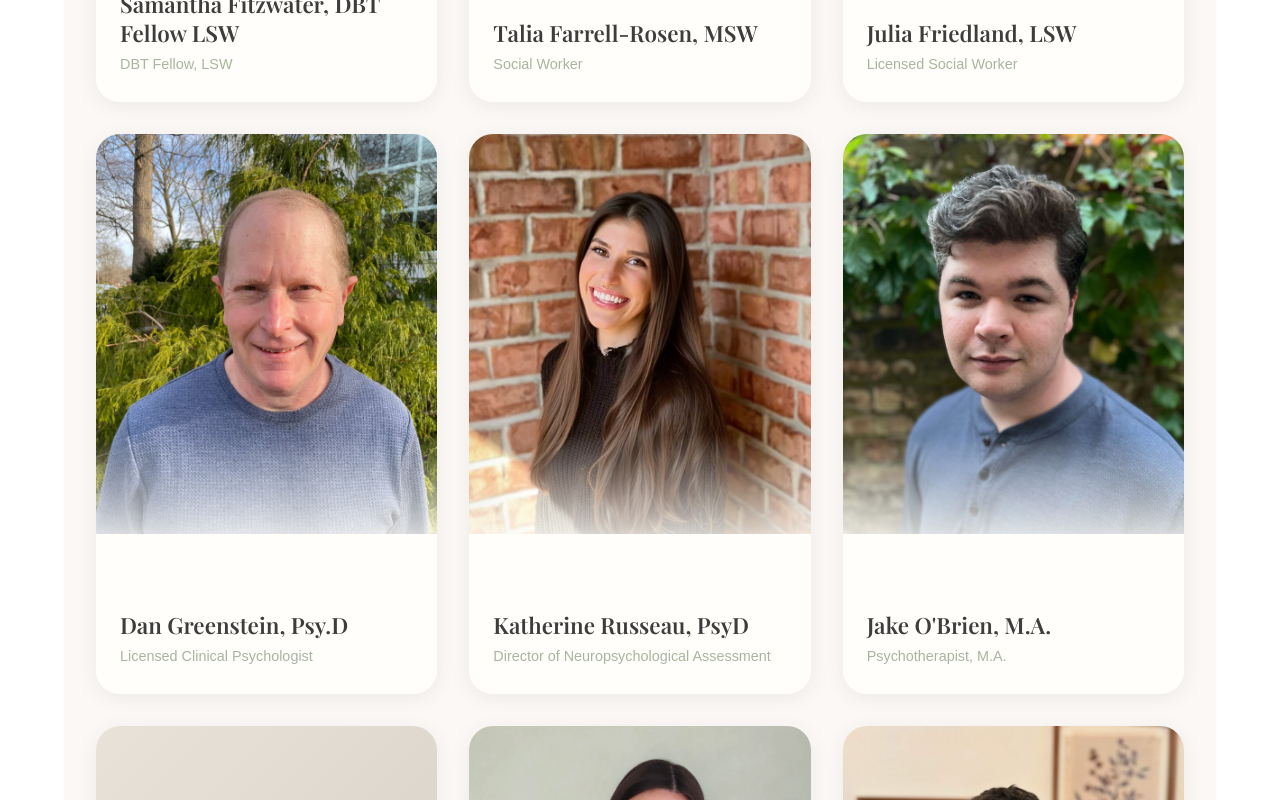
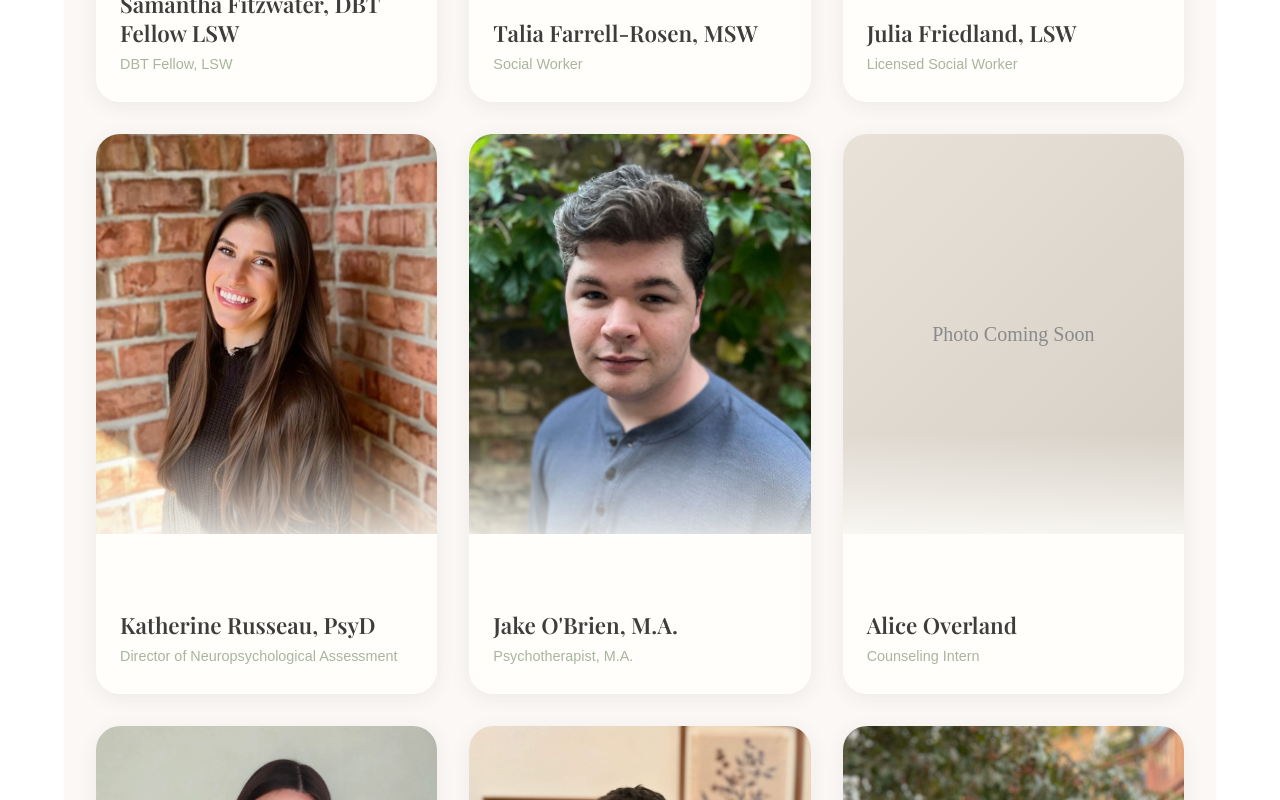
Before and after one commit to Bgorson/rose-water, a React app: page /about in a window 1280 px wide. Shown: the part 2220-3020 px from the top of the page. Built offline with nearby package versions, Linux system fonts and the light colour scheme.

Commit message:
Remove staff

```diff
--- a/src/components/StaffPage.js
+++ b/src/components/StaffPage.js
@@ -17,7 +17,6 @@ import Annie from '../annie.jpg';
 import Samantha from '../Samantha.jpg';
 import Talia from '../talia.jpg';
 import Julia from '../julia.jpg';
-import Dan from '../dan.jpg';
 import Isabel from '../Isabel.jpg';
 import Katherine from '../Katherine.jpg';
 import Jake from '../Jake.jpeg';
@@ -648,19 +647,6 @@ export const staffMembers = [
     description3: `Outside of work, Julia enjoys traveling, exploring new music, and unwinding with a great podcast. She can often be found relaxing with her dog, Henry, or satisfying her sweet tooth by baking up a new recipe!`,
   },
   {
-    id: 14,
-    routeName: 'dan',
-    header: 'Dan Greenstein, Psy.D',
-    email: 'dgreenstein@rosewatterchicounseling.com',
-    blurb: `I'm Dan Greenstein, a licensed clinical psychologist specializing in ACT and CBT. My approach is client-centered, empathetic, and non-judgmental—focused on helping you align your actions with your values.`,
-    title: 'Licensed Clinical Psychologist',
-    image: Dan,
-    specialties: ['ACT', 'CBT', 'Adults', 'Values-Based Work'],
-    description1: `Join me on your journey to well-being! With years of experience supporting individuals from diverse backgrounds, I specialize in treating a wide range of mental health concerns through in-person or teletherapy in a safe, nonjudgmental space.`,
-    description2: `My approach is client-centered, evidence-based, and empathetic, focused on building trust and exploring values to create a meaningful, vibrant life. I primarily use Acceptance and Commitment Therapy (ACT) to help you overcome unhelpful thoughts and behaviors while incorporating Cognitive-Behavioral Therapy (CBT) when appropriate to address negative thinking patterns. Together, we'll develop strategies for responding effectively to life's challenges and aligning your actions with your core values.`,
-    description3: `Before joining Rosewatter Chicagoland Counseling, I worked as a Forensic Psychologist and Drug Abuse Program Coordinator in the federal prison system. I am proud to have supervised over 80 predoctoral students during my career. Outside of counseling, I enjoy spending time with my wife and sons, roasting coffee beans, cooking, exercising, listening to classical music, and watching collegiate sports.`,
-  },
-  {
     id: 16,
     routeName: 'katherine',
     header: 'Katherine Russeau, PsyD',
```
Also changed, not shown: src/dan.jpg (deleted).
